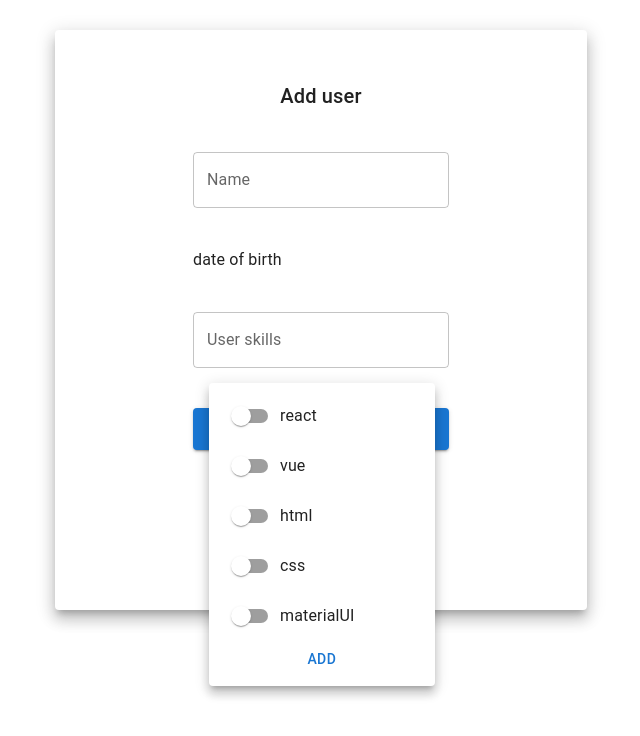
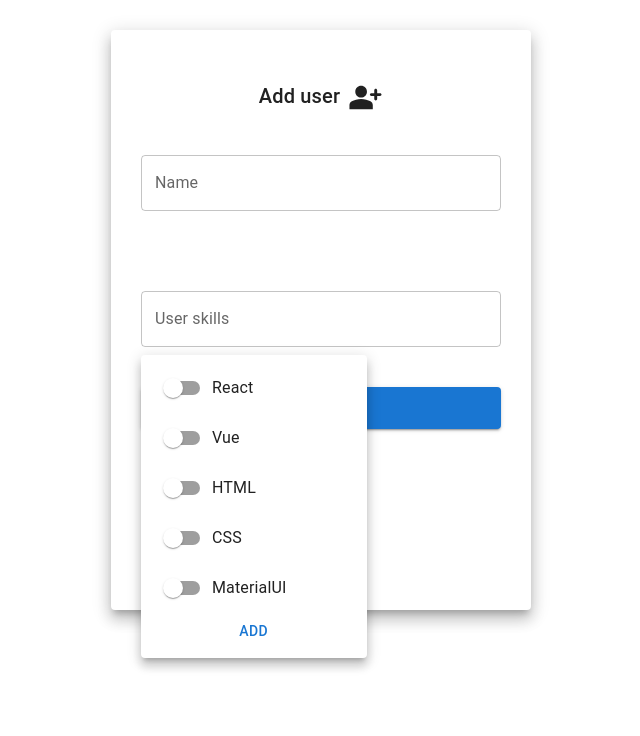
Before and after one commit to hamedmatari/ariana, a React (Create React App) app: page /adduser in a window 1280 px wide. Both pictures are taken after a click on the element "User skills". Shown: the top 736 px of the page, without its empty margins (319-959 px from the left). Built offline with nearby package versions, Linux system fonts and the light colour scheme.

Commit message:
ADD age , datePicker

```diff
--- a/package.json
+++ b/package.json
@@ -10,11 +10,14 @@
     "@material-ui/core": "5.0.0-alpha.24",
     "@material-ui/lab": "5.0.0-alpha.24",
     "@mui/icons-material": "^5.4.2",
+    "@mui/lab": "^5.0.0-alpha.70",
     "@mui/material": "^5.4.2",
     "@testing-library/jest-dom": "^5.16.2",
     "@testing-library/react": "^12.1.3",
     "@testing-library/user-event": "^13.5.0",
+    "@types/date-fns": "^2.6.0",
     "chart.js": "^3.7.1",
+    "date-fns": "^2.28.0",
     "react": "^17.0.2",
     "react-chartjs-2": "^4.0.1",
     "react-dom": "^17.0.2",
--- a/public/index.html
+++ b/public/index.html
@@ -24,7 +24,7 @@
       work correctly both with client-side routing and a non-root public URL.
       Learn how to configure a non-root public URL by running `npm run build`.
     -->
-    <title>React App</title>
+    <title>Ariana Lab</title>
   </head>
   <body>
     <noscript>You need to enable JavaScript to run this app.</noscript>
--- a/src/App.js
+++ b/src/App.js
@@ -1,15 +1,12 @@
 import { Button, Container, Typography } from "@mui/material";
 import { Box } from "@mui/system";
 import React from "react";
-import { useSelector } from "react-redux";
 import InfoTable from "./components/InfoTable";
 import AddIcon from "@mui/icons-material/Add";
 import IconButton from "@mui/material/IconButton";
 import { Link } from "react-router-dom";
 
 function App() {
-  const user = useSelector((state) => state.users.users);
-
   return (
     <Container>
       <Box sx={{ display: "flex" }}>
--- a/src/components/InfoTable.jsx
+++ b/src/components/InfoTable.jsx
@@ -42,10 +42,12 @@ export default function InfoTable() {
               <StyledTableCell>Name</StyledTableCell>
               <StyledTableCell align="right">Skills</StyledTableCell>
               <StyledTableCell align="right">Date of birth</StyledTableCell>
+              <StyledTableCell align="right">Age</StyledTableCell>
             </TableRow>
           </TableHead>
           <TableBody>
-            {users.map((user) => (
+            {users.map((user) => {
+              return (
                 <StyledTableRow key={user.name}>
                   <StyledTableCell component="th" scope="row">
                     {user.name}
@@ -56,8 +58,11 @@ export default function InfoTable() {
                   </StyledTableCell>
 
                   <StyledTableCell align="right">{user.date}</StyledTableCell>
+
+                  <StyledTableCell align="right">{user.age}</StyledTableCell>
                 </StyledTableRow>
-            ))}
+              );
+            })}
           </TableBody>
         </Table>
       </TableContainer>
--- a/src/components/SelectSkills.jsx
+++ b/src/components/SelectSkills.jsx
@@ -1,4 +1,4 @@
-import React, { useEffect, useState } from "react";
+import React, { useState } from "react";
 import {
   MenuItem,
   Menu,
@@ -9,37 +9,31 @@ import {
   TextField,
 } from "@mui/material";
 
-let inputValue = [];
-
-export default function SelectSkills({ setSkills }) {
-  const [input, setInput] = useState([
+export default function SelectSkills({ selectedSkills, setSelectedSkills }) {
+  const [skills, setSkills] = useState([
     {
-      name: "react",
+      name: "React",
       checked: false,
     },
     {
-      name: "vue",
+      name: "Vue",
       checked: false,
     },
     {
-      name: "html",
+      name: "HTML",
       checked: false,
     },
     {
-      name: "css",
+      name: "CSS",
       checked: false,
     },
     {
-      name: "materialUI",
+      name: "MaterialUI",
       checked: false,
     },
   ]);
   const [anchorEl, setAnchorEl] = useState(null);
   const open = Boolean(anchorEl);
-
-  useEffect(() => {
-    inputValue = [];
-  }, [inputValue]);
 
   const handleClick = (event) => {
     setAnchorEl(event.currentTarget);
@@ -50,12 +44,13 @@ export default function SelectSkills({ setSkills }) {
   };
   const addBtn = () => {
     setAnchorEl(null);
-    inputValue = input.filter((item) => item.checked).map((item) => item.name);
-    setSkills(inputValue);
+    setSelectedSkills(
+      skills.filter((item) => item.checked).map((item) => item.name)
+    );
   };
 
   const handleSwitch = (e) => {
-    setInput((prvState) =>
+    setSkills((prvState) =>
       prvState.map((item) =>
         item.name === e.target.name
           ? { name: item.name, checked: !item.checked }
@@ -74,14 +69,14 @@ export default function SelectSkills({ setSkills }) {
         onClick={handleClick}
         id="outlined-read-only-input"
         label="User skills"
-        value={inputValue}
+        value={selectedSkills}
         InputProps={{
           readOnly: true,
         }}
       />
       <Menu
         id="basic-menu"
-        sx={{ mx: { md: 2, xs: 0 }, mt: { md: "15px", xs: "60px" } }}
+        sx={{ mt: 1 }}
         anchorEl={anchorEl}
         open={open}
         onClose={handleClose}
@@ -89,7 +84,7 @@ export default function SelectSkills({ setSkills }) {
           "aria-labelledby": "basic-button",
         }}
       >
-        {input.map((item, ind) => (
+        {skills.map((item) => (
           <MenuItem sx={{ px: 0 }} key={item.name}>
             <FormControlLabel
               sx={{
--- a/src/routes/AddUser.jsx
+++ b/src/routes/AddUser.jsx
@@ -3,34 +3,47 @@ import TextField from "@mui/material/TextField";
 import { useState } from "react";
 import { useDispatch } from "react-redux";
 import SelectSkills from "../components/SelectSkills";
+import PersonAddAltRoundedIcon from "@mui/icons-material/PersonAddAltRounded";
 
 import { addUser } from "../redux/ducks/users";
-import { useSelector } from "react-redux";
 
 import { useNavigate } from "react-router-dom";
+
+import DateAdapter from "@mui/lab/AdapterDateFns";
+import LocalizationProvider from "@mui/lab/LocalizationProvider";
+import DesktopDatePicker from "@mui/lab/DesktopDatePicker";
+import { differenceInYears } from "date-fns";
 
 const paperStyle = {
   padding: 10,
   height: "70vh",
-  width: "40vw",
+  width: 400,
   margin: "30px auto",
+};
+const gridItemStyle = {
+  mt: 5,
+  width: "90%",
 };
 
 export default function AddUser() {
   const dispatch = useDispatch();
   const [name, setName] = useState("");
-  const [date, setDate] = useState("");
-  const [skills, setSkills] = useState();
+  const [skills, setSkills] = useState([]);
+  const [date, setDate] = useState(null);
+  const [age, setAge] = useState(null);
+
+  document.title = "Add user | Ariana";
 
   const navigate = useNavigate();
 
   const handleClick = () => {
-    if (name && skills) {
+    if (name && skills.length >= 1 && date) {
       dispatch(
         addUser({
           name,
           date,
           skills,
+          age,
         })
       );
       navigate("/");
@@ -39,21 +52,20 @@ export default function AddUser() {
     }
   };
 
-  const users = useSelector((state) => state.users.users);
-
   return (
     <Paper elevation={10} style={paperStyle}>
       <Grid
         container
         direction="column"
+        justifyContent="center"
         alignItems="center"
-        justify="center"
         sx={{ mt: 5 }}
       >
-        <Grid item>
+        <Grid align="center" item sx={{ display: "flex" }}>
           <Typography variant="h6">Add user</Typography>
+          <PersonAddAltRoundedIcon sx={{ ml: 1 }} fontSize="large" />
         </Grid>
-        <Grid sx={{ mt: 5, width: "50%" }} item>
+        <Grid sx={gridItemStyle} item>
           <TextField
             variant="outlined"
             label="Name"
@@ -64,18 +76,28 @@ export default function AddUser() {
             }}
           />
         </Grid>
-        <Grid sx={{ mt: 5, width: "50%" }} item>
-          <Typography> date of birth</Typography>
+        <Grid sx={{ mt: 5, width: "90%", display: "flex" }} item>
+          <LocalizationProvider dateAdapter={DateAdapter}>
+            <DesktopDatePicker
+              sx={{ backgroundColor: "blue" }}
+              label="Birth date"
+              inputFormat="MM/dd/yyyy"
+              value={date}
+              onChange={(newDate) => {
+                newDate = JSON.stringify(newDate).split("T")[0].substring(1);
+                setAge(differenceInYears(new Date(), new Date(date)));
+                setDate(newDate);
+              }}
+              renderInput={(params) => {
+                return <TextField {...params} fullWidth />;
+              }}
+            />
+          </LocalizationProvider>
         </Grid>
-        <Grid sx={{ my: 5, width: "50%" }} item>
-          <SelectSkills setSkills={setSkills} />
+        <Grid sx={{ my: 5, width: "90%" }} item>
+          <SelectSkills selectedSkills={skills} setSelectedSkills={setSkills} />
         </Grid>
-        <Grid
-          item
-          sx={{
-            width: "50%",
-          }}
-        >
+        <Grid item sx={{ width: "90%" }}>
           <Button
             onClick={handleClick}
             size="large"
--- a/src/routes/ChartPage.jsx
+++ b/src/routes/ChartPage.jsx
@@ -1,18 +1,23 @@
 import React from "react";
+
 import { Chart, ChartJS } from "chart.js/auto";
-import { Doughnut } from "react-chartjs-2";
+
 import { Pie } from "react-chartjs-2";
+import { Bar } from "react-chartjs-2";
 import { useSelector } from "react-redux";
+import { Box, Container } from "@mui/material";
 
 export default function ChartPage() {
+  document.title = "Charts | Ariana";
   const users = useSelector((state) => state.users.users);
+
   const skills = users.map((user) => user.skills);
   const allSkills = {
-    html: 0,
-    react: 0,
-    vue: 0,
-    css: 0,
-    materialUI: 0,
+    HTML: 0,
+    React: 0,
+    Vue: 0,
+    CSS: 0,
+    MaterialUI: 0,
   };
   skills.forEach((arr) => {
     arr.forEach((item) => {
@@ -56,11 +61,8 @@ export default function ChartPage() {
   };
 
   return (
-    <div>
-      <div style={{ width: "500px", margin: "50px auto" }}>
-        <Pie data={data} />
-        {/* <Doughnut data={data} /> */}
-      </div>
+    <div style={{ width: "500px", margin: "50px auto" }}>
+      <Pie data={data} />
     </div>
   );
 }
```
Also changed, not shown: 1 other file (tests, documents, lock files or other folders). Lines whose indentation alone changed are shown as unchanged.
